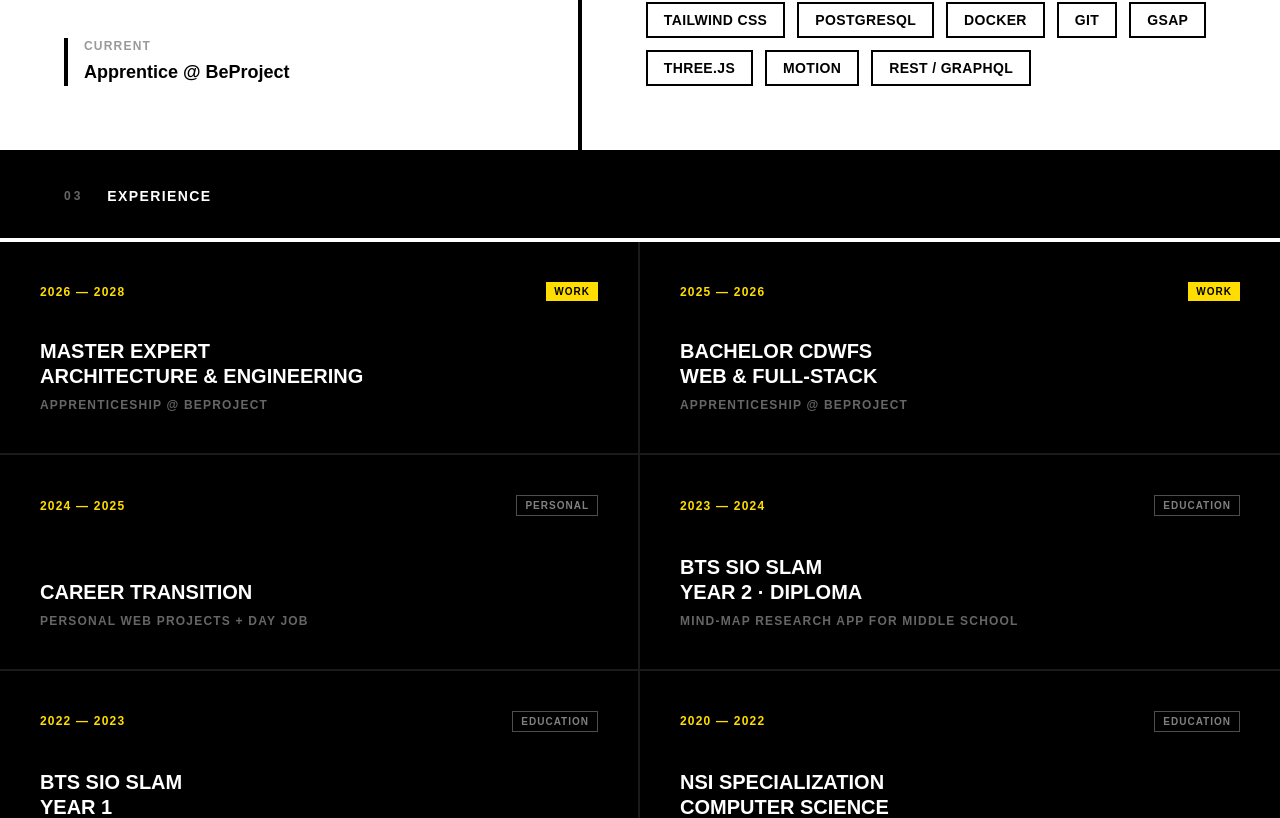
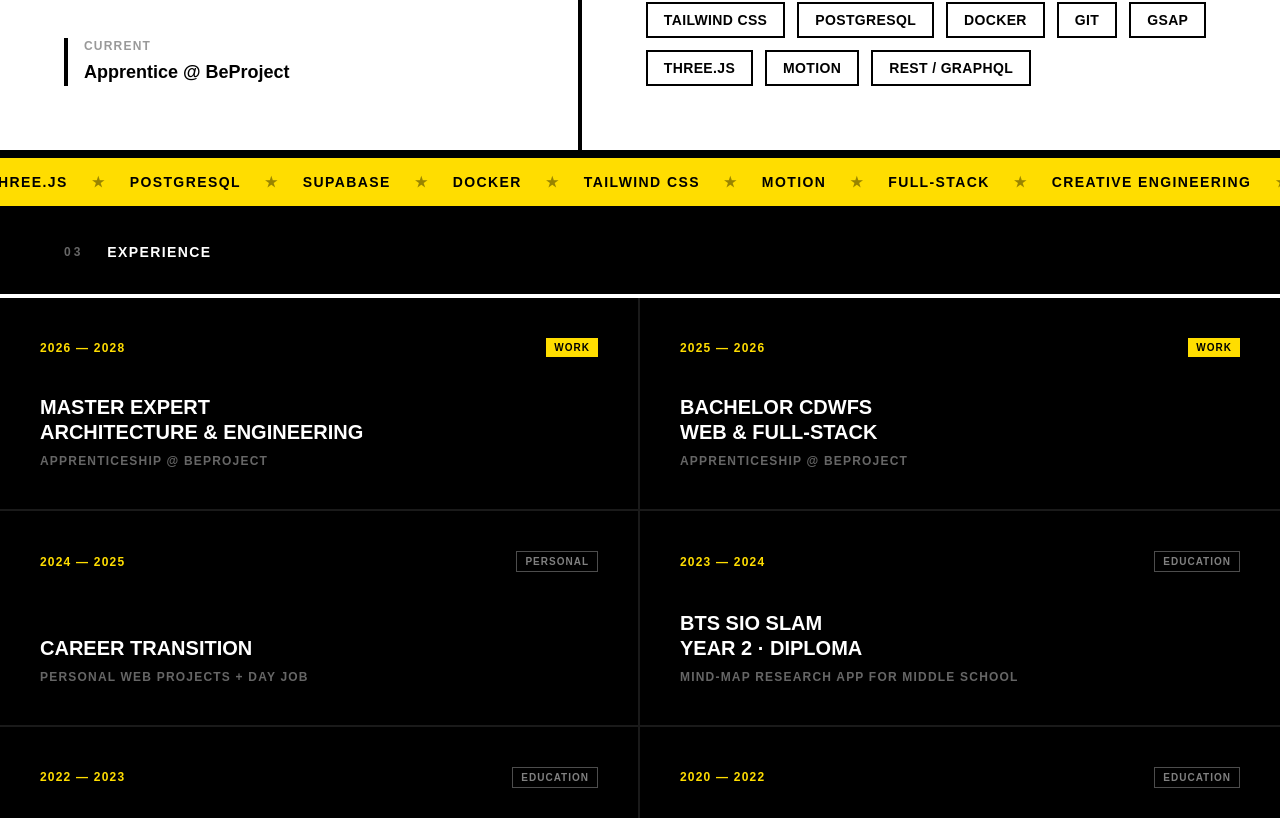
Before and after one commit to seishiiinsan/portfolio, a Next.js app: page / in a window 1280 px wide. Shown: the part 1382-2200 px from the top of the page. Built offline with nearby package versions, Linux system fonts and the light colour scheme; a web font is replaced by a local one.

Commit message:
marquee ticker

```diff
--- a/src/app/globals.css
+++ b/src/app/globals.css
@@ -26,3 +26,26 @@ body {
 @media (pointer: fine) and (prefers-reduced-motion: no-preference) {
   * { cursor: none !important; }
 }
+
+@keyframes marquee {
+  from { transform: translateX(0); }
+  to   { transform: translateX(-50%); }
+}
+
+@keyframes marquee-reverse {
+  from { transform: translateX(-50%); }
+  to   { transform: translateX(0); }
+}
+
+.animate-marquee {
+  animation: marquee 28s linear infinite;
+}
+
+.animate-marquee-reverse {
+  animation: marquee-reverse 28s linear infinite;
+}
+
+@media (prefers-reduced-motion: reduce) {
+  .animate-marquee,
+  .animate-marquee-reverse { animation: none; }
+}
--- a/src/app/page.tsx
+++ b/src/app/page.tsx
@@ -3,14 +3,17 @@ import About from "@/components/sections/About";
 import Experience from "@/components/sections/Experience";
 import Work from "@/components/sections/Work";
 import Contact from "@/components/sections/Contact";
+import Marquee from "@/components/ui/Marquee";
 
 export default function Home() {
   return (
     <>
       <Hero />
       <About />
+      <Marquee />
       <Experience />
       <Work />
+      <Marquee />
       <Contact />
     </>
   );
--- /dev/null
+++ b/src/components/ui/Marquee.tsx
@@ -0,0 +1,43 @@
+"use client";
+
+const ITEMS = [
+  "Next.js",
+  "TypeScript",
+  "React",
+  "GSAP",
+  "Three.js",
+  "PostgreSQL",
+  "Supabase",
+  "Docker",
+  "Tailwind CSS",
+  "Motion",
+  "Full-Stack",
+  "Creative Engineering",
+  "AI-Powered",
+  "Node.js",
+  "REST / GraphQL",
+];
+
+const SEP = <span className="mx-6 text-black/40">★</span>;
+
+function Track({ reverse = false }: { reverse?: boolean }) {
+  const content = ITEMS.map((item, i) => (
+    <span key={i} className="inline-flex items-center font-black uppercase text-sm tracking-widest">
+      {item}{SEP}
+    </span>
+  ));
+
+  return (
+    <div className={`flex w-max whitespace-nowrap ${reverse ? "animate-marquee-reverse" : "animate-marquee"}`}>
+      {content}{content}
+    </div>
+  );
+}
+
+export default function Marquee() {
+  return (
+    <div className="overflow-hidden bg-[#FFDD00] text-black border-y-4 border-black py-3.5 select-none">
+      <Track />
+    </div>
+  );
+}
```
